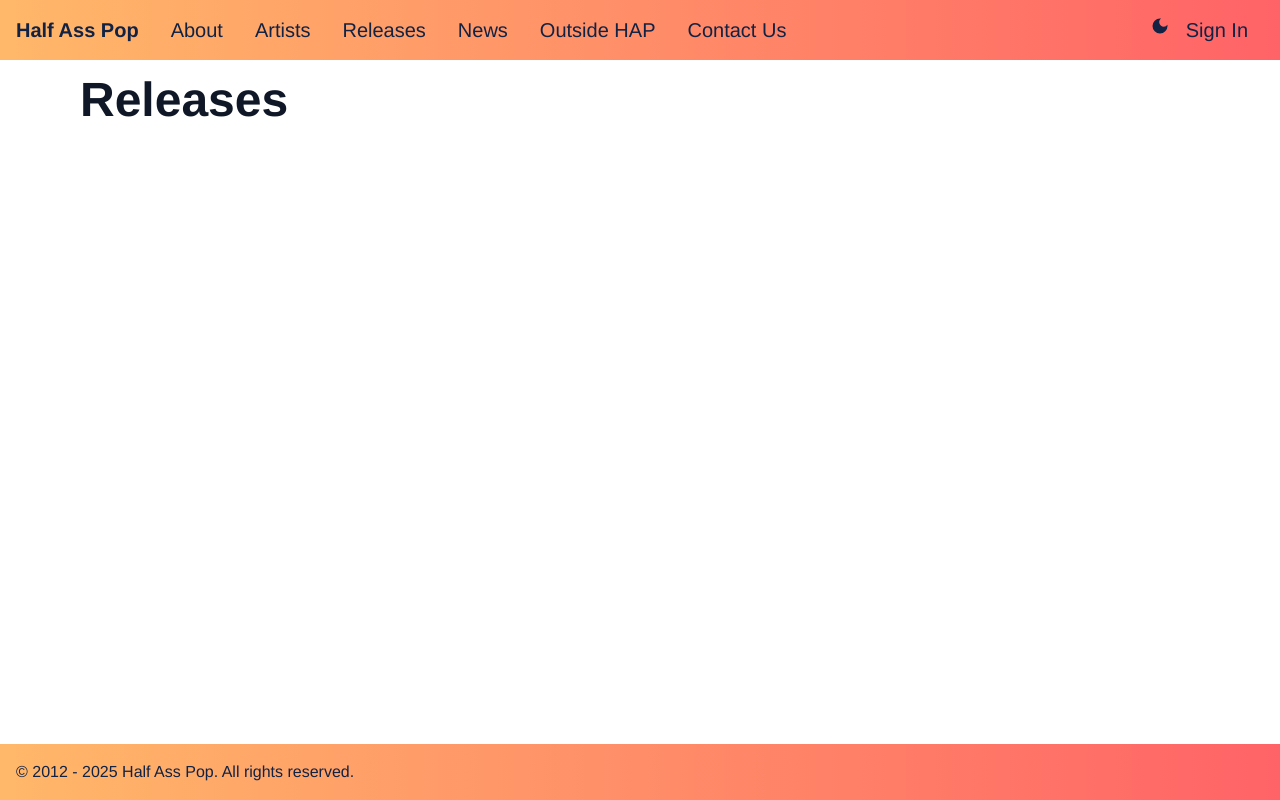
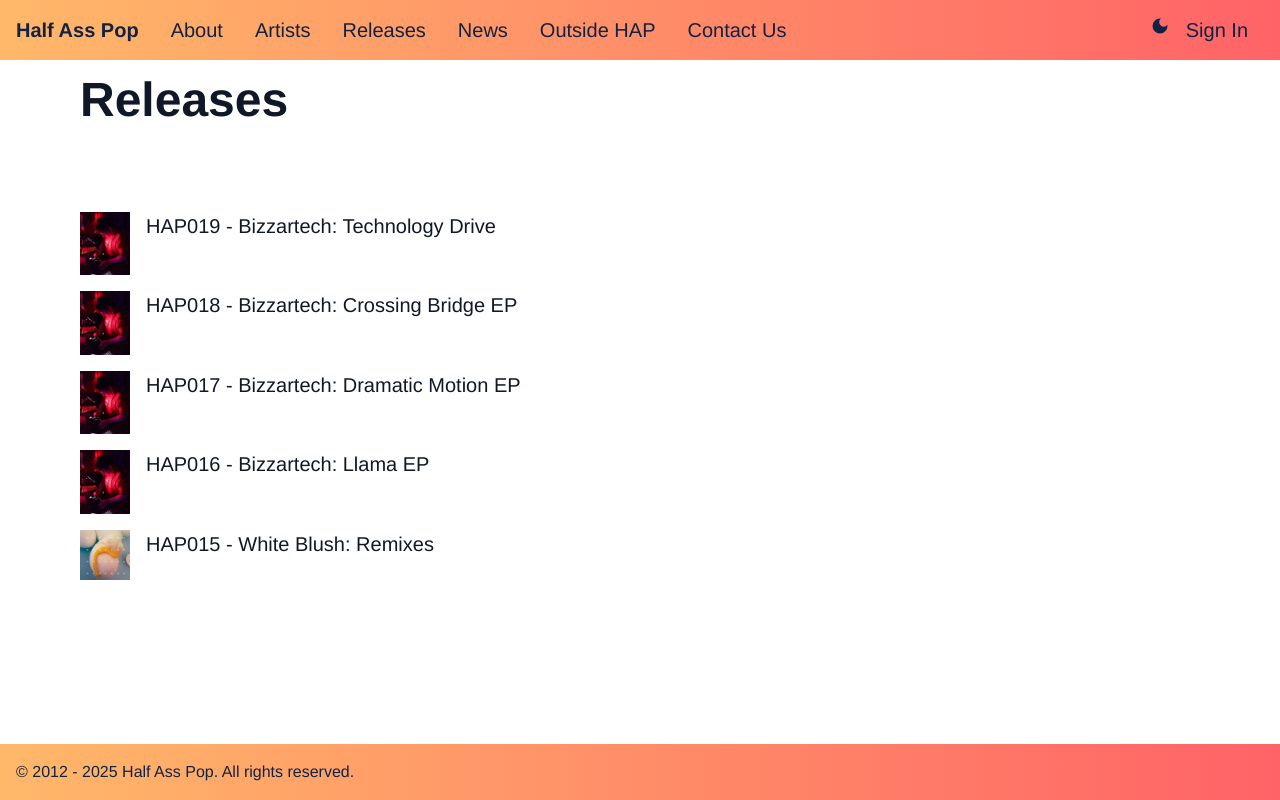
Before and after one commit to fscarlett/hap-nextjs, a Next.js app: page /releases in a window 1280 px wide. Built offline with nearby package versions, Linux system fonts and the light colour scheme; no server answers.

Commit message:
placeholders for releases, news, outsidehap

```diff
--- a/src/app/artists/page.tsx
+++ b/src/app/artists/page.tsx
@@ -16,7 +16,7 @@ export default function ArtistsPage() {
                   width={50}
                   height={50}
                 />
-                Bizzartek
+                Bizzartech
               </Link>
             </p>
           </li>
--- a/src/app/news/page.tsx
+++ b/src/app/news/page.tsx
@@ -1,7 +1,75 @@
+import Link from 'next/link'
+import Image from 'next/image'
+
 export default function NewsPage() {
   return (
     <main>
       <h1>News</h1>
+      <div className='flex flex-col gap-4 mt-18 mb-18'>
+        <ul>
+          <li>
+            <p className='text-xl mt-4'>
+              <Link href='/' className='flex flex-row items-start gap-4'>
+                <Image
+                  src='/igc.avif'
+                  alt='Bizzartek Mixing'
+                  width={50}
+                  height={50}
+                />
+                HAP news item 1
+              </Link>
+            </p>
+          </li>
+          <li>
+            <p className='text-xl mt-4'>
+              <Link href='/' className='flex flex-row items-start gap-4'>
+                <Image
+                  src='/igc.avif'
+                  alt='Its Gonna Crash'
+                  width={50}
+                  height={50}
+                />
+                HAP news item 2
+              </Link>
+            </p>
+          </li>
+          <li>
+            <p className='text-xl mt-4'>
+              <Link href='/' className='flex flex-row items-start gap-4'>
+                <Image src='/igc.avif' alt='Etacarina' width={50} height={50} />
+                HAP news item 3
+              </Link>
+            </p>
+          </li>
+
+          <li>
+            <p className='text-xl mt-4'>
+              <Link href='/' className='flex flex-row items-start gap-4'>
+                <Image
+                  src='/igc.avif'
+                  alt='Peek photo'
+                  width={50}
+                  height={50}
+                />
+                HAP news item 4
+              </Link>
+            </p>
+          </li>
+          <li>
+            <p className='text-xl mt-4'>
+              <Link href='/' className='flex flex-row items-start gap-4'>
+                <Image
+                  src='/igc.avif'
+                  alt='FourPointZero'
+                  width={50}
+                  height={50}
+                />
+                HAP news item 5
+              </Link>
+            </p>
+          </li>
+        </ul>
+      </div>
     </main>
   )
 }
--- a/src/app/outside-hap/page.tsx
+++ b/src/app/outside-hap/page.tsx
@@ -1,7 +1,80 @@
+import Image from 'next/image'
+import Link from 'next/link'
+
 export default function OutsideHapPage() {
   return (
     <main>
       <h1>Outside HAP</h1>
+      <div className='flex flex-col gap-4 mt-18 mb-18'>
+        <ul>
+          <li>
+            <p className='text-xl mt-4'>
+              <Link href='/' className='flex flex-row items-start gap-4'>
+                <Image
+                  src='/hap-logo-rip.png'
+                  alt='Bizzartek Mixing'
+                  width={50}
+                  height={50}
+                />
+                cool release 1
+              </Link>
+            </p>
+          </li>
+          <li>
+            <p className='text-xl mt-4'>
+              <Link href='/' className='flex flex-row items-start gap-4'>
+                <Image
+                  src='/hap-logo-rip.png'
+                  alt='Its Gonna Crash'
+                  width={50}
+                  height={50}
+                />
+                cool release 2
+              </Link>
+            </p>
+          </li>
+          <li>
+            <p className='text-xl mt-4'>
+              <Link href='/' className='flex flex-row items-start gap-4'>
+                <Image
+                  src='/hap-logo-rip.png'
+                  alt='Etacarina'
+                  width={50}
+                  height={50}
+                />
+                cool release 3
+              </Link>
+            </p>
+          </li>
+
+          <li>
+            <p className='text-xl mt-4'>
+              <Link href='/' className='flex flex-row items-start gap-4'>
+                <Image
+                  src='/hap-logo-rip.png'
+                  alt='Peek photo'
+                  width={50}
+                  height={50}
+                />
+                cool release 4
+              </Link>
+            </p>
+          </li>
+          <li>
+            <p className='text-xl mt-4'>
+              <Link href='/' className='flex flex-row items-start gap-4'>
+                <Image
+                  src='/hap-logo-rip.png'
+                  alt='FourPointZero'
+                  width={50}
+                  height={50}
+                />
+                cool release 5
+              </Link>
+            </p>
+          </li>
+        </ul>
+      </div>
     </main>
   )
 }
--- a/src/app/releases/page.tsx
+++ b/src/app/releases/page.tsx
@@ -1,7 +1,80 @@
+import Link from 'next/link'
+import Image from 'next/image'
+
 export default function ReleasesPage() {
   return (
     <main>
       <h1>Releases</h1>
+      <div className='flex flex-col gap-4 mt-18 mb-18'>
+        <ul>
+          <li>
+            <p className='text-xl mt-4'>
+              <Link href='/' className='flex flex-row items-start gap-4'>
+                <Image
+                  src='/bartek-mixing.jpg'
+                  alt='Bizzartek Mixing'
+                  width={50}
+                  height={50}
+                />
+                HAP019 - Bizzartech: Technology Drive
+              </Link>
+            </p>
+          </li>
+          <li>
+            <p className='text-xl mt-4'>
+              <Link href='/' className='flex flex-row items-start gap-4'>
+                <Image
+                  src='/bartek-mixing.jpg'
+                  alt='Its Gonna Crash'
+                  width={50}
+                  height={50}
+                />
+                HAP018 - Bizzartech: Crossing Bridge EP
+              </Link>
+            </p>
+          </li>
+          <li>
+            <p className='text-xl mt-4'>
+              <Link href='/' className='flex flex-row items-start gap-4'>
+                <Image
+                  src='/bartek-mixing.jpg'
+                  alt='Etacarina'
+                  width={50}
+                  height={50}
+                />
+                HAP017 - Bizzartech: Dramatic Motion EP
+              </Link>
+            </p>
+          </li>
+
+          <li>
+            <p className='text-xl mt-4'>
+              <Link href='/' className='flex flex-row items-start gap-4'>
+                <Image
+                  src='/bartek-mixing.jpg'
+                  alt='Peek photo'
+                  width={50}
+                  height={50}
+                />
+                HAP016 - Bizzartech: Llama EP
+              </Link>
+            </p>
+          </li>
+          <li>
+            <p className='text-xl mt-4'>
+              <Link href='/' className='flex flex-row items-start gap-4'>
+                <Image
+                  src='/hap-whiteblush-remixes-coverart.png'
+                  alt='White Blush Remixes'
+                  width={50}
+                  height={50}
+                />
+                HAP015 - White Blush: Remixes
+              </Link>
+            </p>
+          </li>
+        </ul>
+      </div>
     </main>
   )
 }
```
Also changed, not shown: public/hap-whiteblush-remixes-coverart.png (added).
